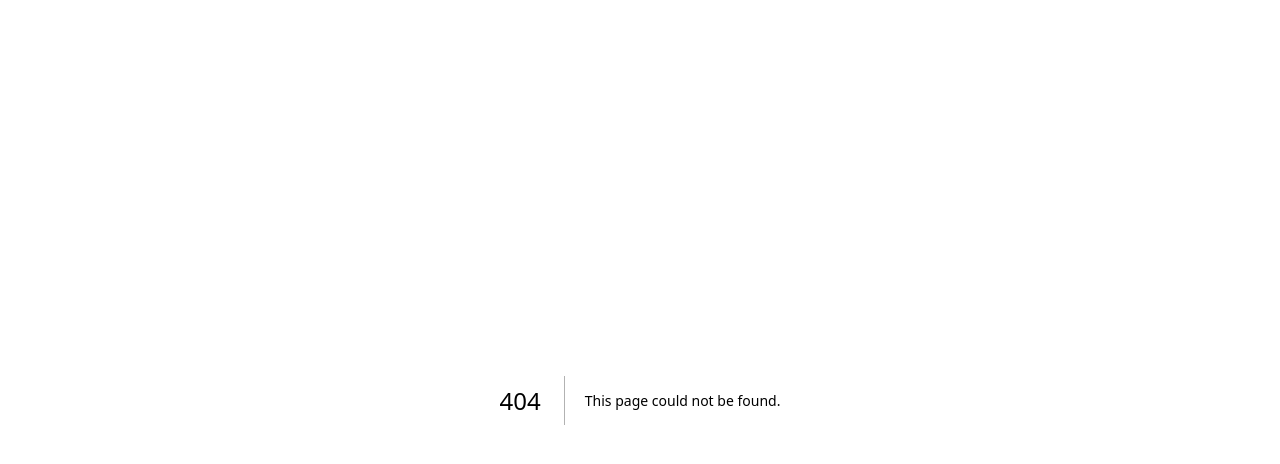
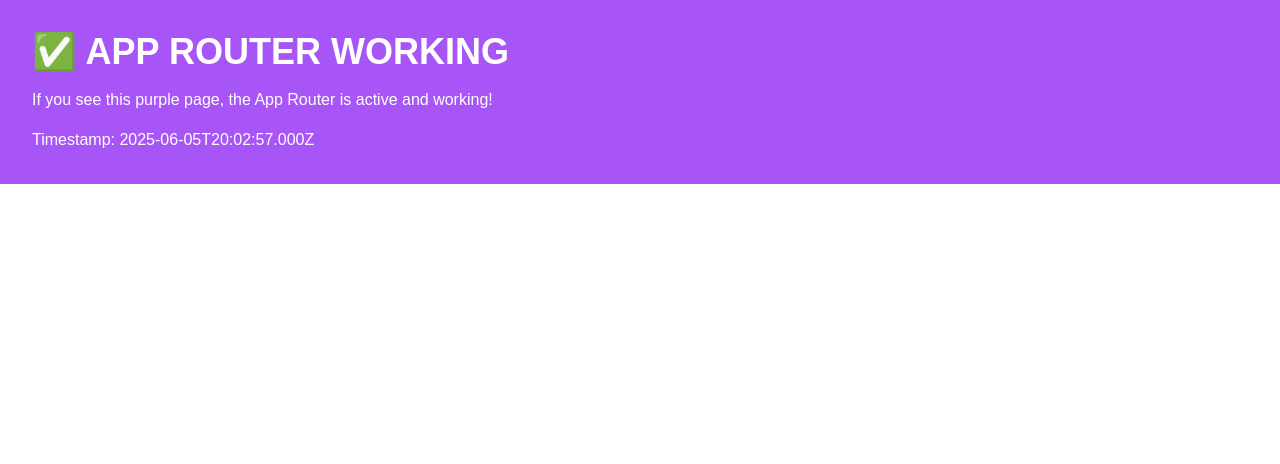
Before and after one commit to scruffball016/groovi, a Next.js app: page /test-working in a window 1280 px wide. Before the commit this address had no page. Shown: the top 464 px of the page. Built offline with nearby package versions, Linux system fonts and the light colour scheme.

Commit message:
fix: resolve conflicting dashboard file and test App Router
Delete conflicting `pages/dashboard/index.tsx` and create test page.

Co-authored-by: null <197109832+scruffball016@users.noreply.github.com>

```diff
--- /dev/null
+++ b/app/test-working/page.tsx
@@ -0,0 +1,11 @@
+export default function TestWorking() {
+  console.log("APP ROUTER TEST: " + new Date().toISOString())
+
+  return (
+    <div className="p-8 bg-purple-500 text-white">
+      <h1 className="text-4xl font-bold mb-4">✅ APP ROUTER WORKING</h1>
+      <p>If you see this purple page, the App Router is active and working!</p>
+      <p className="mt-4">Timestamp: {new Date().toISOString()}</p>
+    </div>
+  )
+}
```
